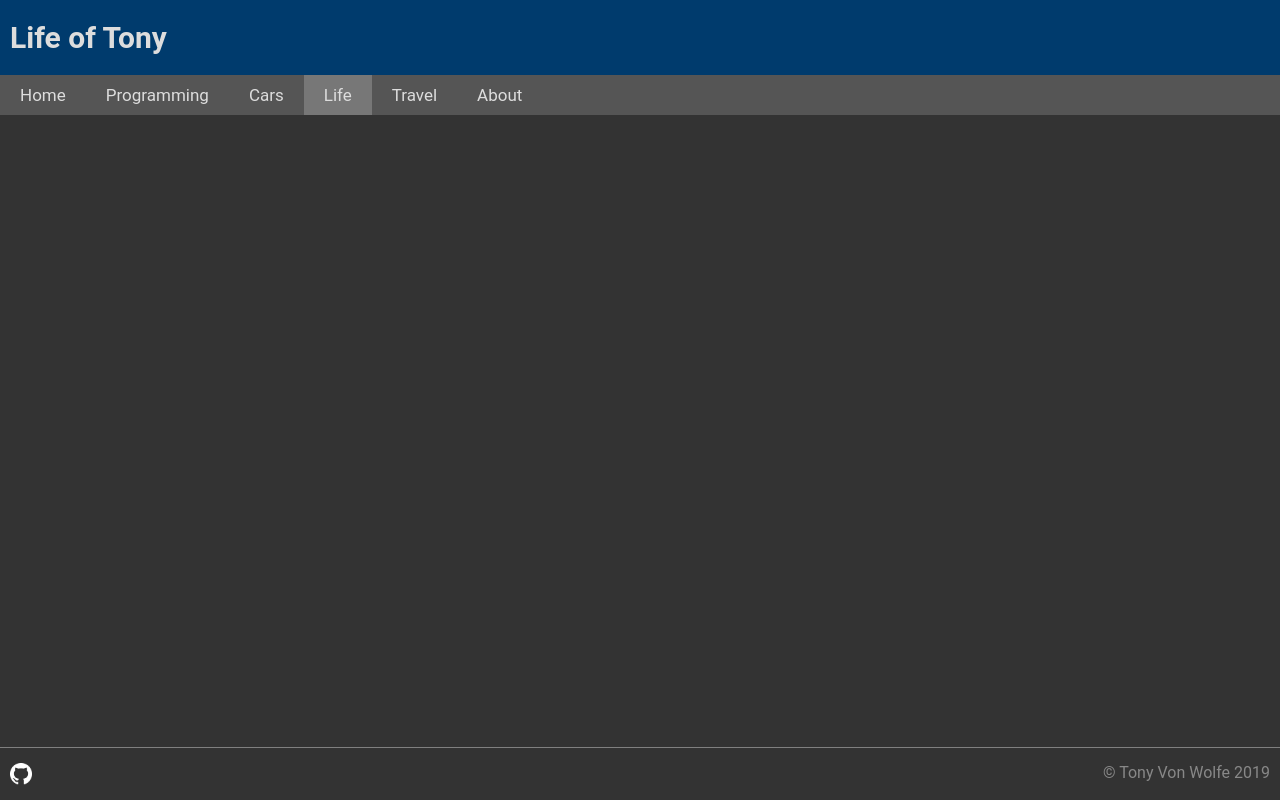
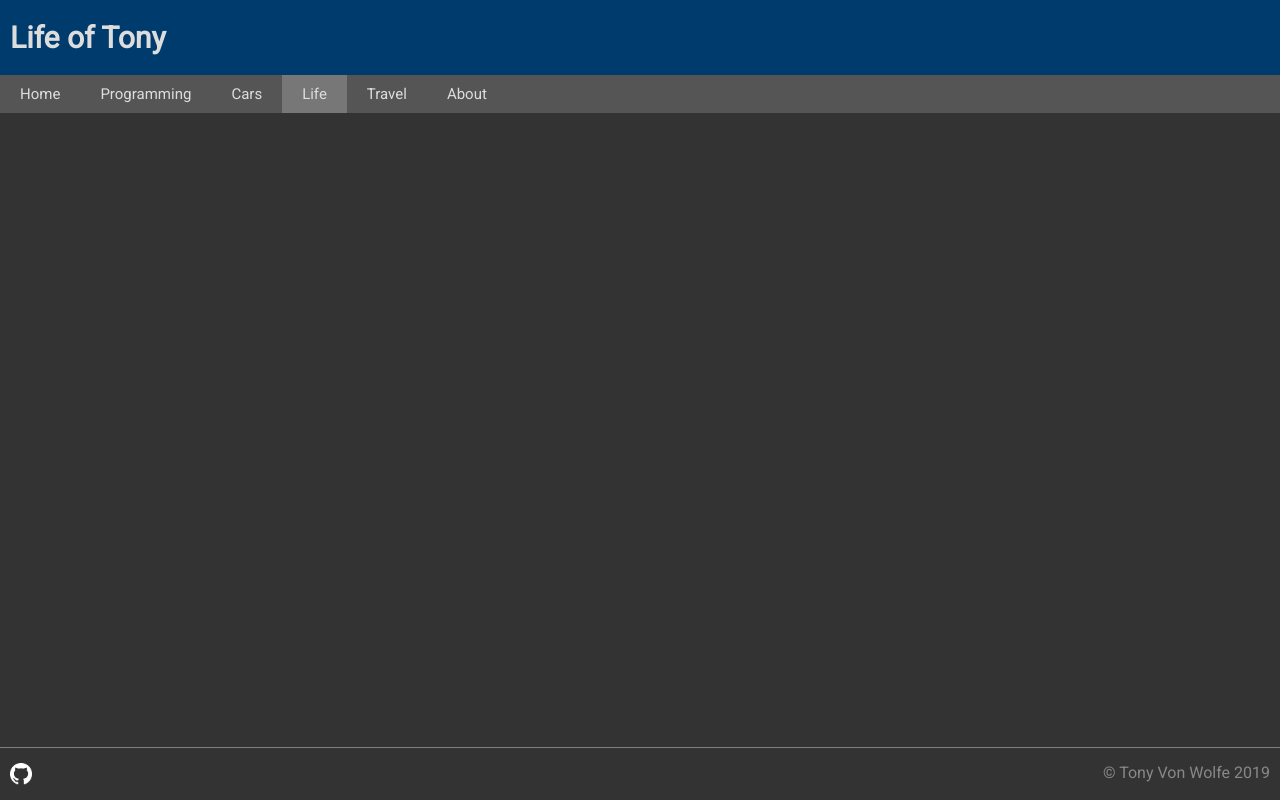
Before and after one commit to tvonwolfe/personal_blog, a Vue app: page /life in a window 1280 px wide. Built offline with nearby package versions, Linux system fonts and the light colour scheme.

Commit message:
navigation bar completed

```diff
--- a/public/index.html
+++ b/public/index.html
@@ -9,7 +9,7 @@
   </head>
   <body>
     <noscript>
-      <strong>We're sorry but personal_blog doesn't work properly without JavaScript enabled. Please enable it to continue.</strong>
+      <strong>We're sorry but tonyvonwolfe.com doesn't work properly without JavaScript enabled. Please enable it to continue.</strong>
     </noscript>
     <div id="app"></div>
     <!-- built files will be auto injected -->
--- a/src/App.vue
+++ b/src/App.vue
@@ -1,7 +1,7 @@
 <template>
   <div id="app">
     <Header />
-    <NavBar />
+    <Nav />
     <router-view></router-view>
     <Footer name="Tony Von Wolfe" />
   </div>
@@ -10,21 +10,27 @@
 <script>
 import Header from "./components/layout/Header.vue";
 import Footer from "./components/layout/Footer.vue";
-import NavBar from "./components/NavBar.vue";
+import Nav from "./components/layout/Nav.vue";
 
 export default {
   name: "app",
   components: {
     Header,
     Footer,
-    NavBar
+    Nav
   }
 };
 </script>
 
 <style>
+@import url("https://fonts.googleapis.com/css?family=Roboto");
+
+html {
+  background-color: #333;
+}
 * {
   margin: 0;
+  padding: 0;
 }
 #app {
   display: flex;
@@ -35,5 +41,6 @@ export default {
   -moz-osx-font-smoothing: grayscale;
   color: #ddd;
   background-color: #333;
+  width: 100%;
 }
 </style>
--- /dev/null
+++ b/src/components/About.vue
@@ -0,0 +1,9 @@
+<template>
+  <div></div>
+</template>
+
+<script>
+export default {};
+</script>
+
+<style></style>
--- /dev/null
+++ b/src/components/Cars.vue
@@ -0,0 +1,9 @@
+<template>
+  <div></div>
+</template>
+
+<script>
+export default {};
+</script>
+
+<style></style>
--- /dev/null
+++ b/src/components/Life.vue
@@ -0,0 +1,9 @@
+<template>
+  <div></div>
+</template>
+
+<script>
+export default {};
+</script>
+
+<style></style>
--- a/src/components/NavBar.vue
+++ /dev/null
@@ -1,38 +0,0 @@
-<template>
-  <div class="navbar">
-    <div :key="nav.title" v-for="nav in navselections">
-      <NavButton :title="nav.title" :route="nav.route" />
-    </div>
-  </div>
-</template>
-
-<script>
-import NavButton from "./NavButton.vue";
-
-export default {
-  name: "NavBar",
-  components: {
-    NavButton
-  },
-  data() {
-    this.navselections = [
-      { title: "Home", route: "/" },
-      { title: "Programming", route: "/programming" },
-      { title: "Cars", route: "/cars" },
-      { title: "Life", route: "/life" },
-      { title: "Travel", route: "/travel" },
-      { title: "About", route: "/about" }
-    ];
-  }
-};
-</script>
-
-<style>
-.navbar {
-  display: flex;
-  background-color: #555;
-  overflow: hidden;
-  padding-top: 10px;
-  padding-bottom: 10px;
-}
-</style>
--- a/src/components/NavButton.vue
+++ /dev/null
@@ -1,39 +0,0 @@
-<template>
-  <div>
-    <router-link :to="{ path: this.route }" class="navbutton">
-      {{ title }}
-    </router-link>
-  </div>
-</template>
-
-<script>
-export default {
-  name: "NavButton",
-  props: {
-    title: String,
-    route: String,
-    currentNav: Boolean
-  },
-  methods: {}
-};
-</script>
-
-<style>
-.navbutton {
-  background-color: #555;
-  border: none;
-  color: #ddd;
-  padding: 20px;
-  font-size: 17px;
-  text-decoration: none;
-  cursor: pointer;
-}
-
-.navbutton:hover {
-  background-color: #444;
-}
-
-.router-link-exact-active {
-  background-color: #777;
-}
-</style>
--- /dev/null
+++ b/src/components/Travel.vue
@@ -0,0 +1,9 @@
+<template>
+  <div></div>
+</template>
+
+<script>
+export default {};
+</script>
+
+<style></style>
--- a/src/components/layout/Header.vue
+++ b/src/components/layout/Header.vue
@@ -1,6 +1,6 @@
 <template>
   <header id="header">
-    <h1>Life of Tony</h1>
+    <router-link :to="{ path: '/' }"><h1>Life of Tony</h1></router-link>
   </header>
 </template>
 
@@ -16,4 +16,10 @@ export default {
   font-size: 15px;
   padding: 20px 10px;
 }
+
+/* router-links get translated to anchor tags. */
+a {
+  text-decoration: none;
+  color: #DDD;
+}
 </style>
--- /dev/null
+++ b/src/components/layout/Nav.vue
@@ -0,0 +1,166 @@
+<template>
+  <nav>
+    <div v-if="isMobileUser()">
+      <div class="mb_bar">
+        <transition name="fade" mode="out-in">
+          <i
+            class="material-icons menu"
+            v-if="!showNavMenu"
+            @click="showNavMenu = !showNavMenu"
+          >
+            menu
+          </i>
+          <i
+            class="material-icons clear"
+            v-else
+            @click="showNavMenu = !showNavMenu"
+          >
+            clear
+          </i>
+        </transition>
+      </div>
+      <transition name="fade">
+        <ul v-if="showNavMenu" class="navmenu">
+          <router-link
+            :key="nav.title"
+            v-for="nav in navselections"
+            :to="{ path: nav.route }"
+            class="mb_navbutton"
+            @click.native="showNavMenu = !showNavMenu"
+          >
+            {{ nav.title }}
+          </router-link>
+        </ul>
+      </transition>
+    </div>
+    <div v-else>
+      <ul class="navbar">
+        <router-link
+          :key="nav.title"
+          v-for="nav in navselections"
+          :to="{ path: nav.route }"
+          class="dt_navbutton"
+          >{{ nav.title }}
+        </router-link>
+      </ul>
+    </div>
+  </nav>
+</template>
+
+<script>
+export default {
+  name: "Nav",
+  components: {},
+  created() {
+    this.$router.options.routes.forEach(route => {
+      this.navselections.push({
+        title: route.name,
+        route: route.path
+      });
+    });
+  },
+  data() {
+    return {
+      navselections: [],
+      showNavMenu: false
+    };
+  },
+  methods: {
+    isMobileUser() {
+      if (
+        navigator.userAgent.match(/Android/i) ||
+        navigator.userAgent.match(/webOS/i) ||
+        navigator.userAgent.match(/iPhone/i) ||
+        navigator.userAgent.match(/iPad/i) ||
+        navigator.userAgent.match(/iPod/i) ||
+        navigator.userAgent.match(/BlackBerry/i) ||
+        navigator.userAgent.match(/Windows Phone/i)
+      ) {
+        return true;
+      } else {
+        return false;
+      }
+    }
+  }
+};
+</script>
+
+<style scoped>
+@import url("https://fonts.googleapis.com/icon?family=Material+Icons");
+
+.navbar {
+  display: flex;
+  background-color: #555;
+  overflow: hidden;
+  padding: 0;
+}
+
+.navmenu {
+  display: flex;
+  flex-direction: column;
+  padding: 0;
+  justify-content: center;
+  align-items: center;
+  position: relative;
+  width: 100%;
+  align-self: flex-start;
+  background-color: #555;
+}
+
+ul {
+  align-self: flex-start;
+  background-color: #555;
+}
+
+.dt_navbutton {
+  background-color: #555;
+  border: none;
+  color: #ddd;
+  padding: 10px 20px;
+  font-size: 15px;
+  text-decoration: none;
+  cursor: pointer;
+  text-align: center;
+}
+
+.mb_bar {
+  background-color: #555;
+}
+
+.mb_navbutton {
+  align-items: center;
+  color: #ddd;
+  text-decoration: none;
+  font-size: 20px;
+  text-align: center;
+  padding: 10px 0px;
+  width: 100%;
+}
+
+.menu,
+.clear {
+  cursor: pointer;
+  font-size: 3em;
+  padding-left: 2%;
+  transition: all 0.3s ease;
+  width: 1.5em;
+}
+
+.fade-enter-active,
+.fade-leave-active {
+  transition: opacity 0.3s ease;
+}
+
+.fade-enter,
+.fade-leave-to {
+  opacity: 0;
+}
+
+.dt_navbutton:hover {
+  background-color: #444;
+}
+
+.router-link-exact-active {
+  background-color: #777;
+}
+</style>
```
Also changed, not shown: src/components/layout/BlogPost.vue (added, +16 -0 lines), src/main.js (+10 -2 lines).
